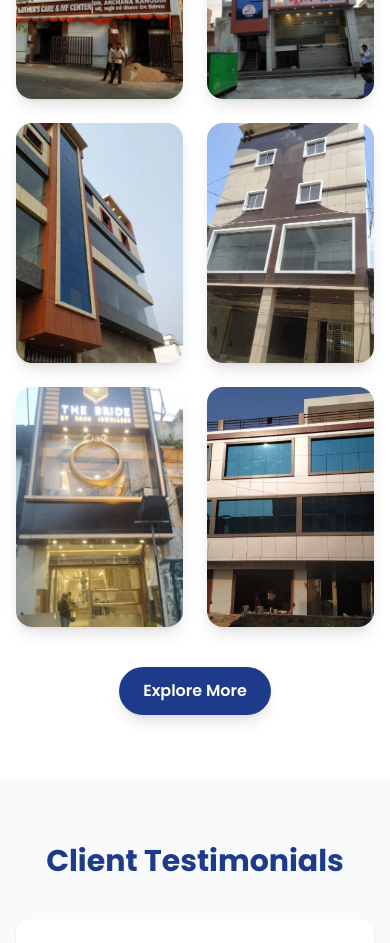
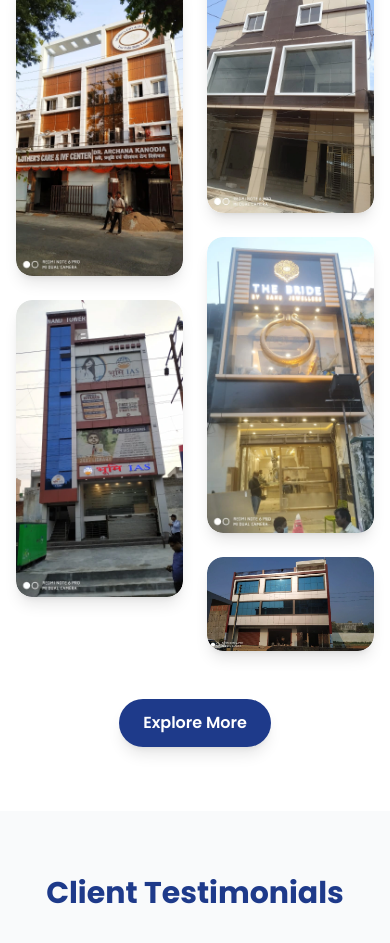
Before and after one commit to mega-bytes111/aluminium-enterprises, a React (Vite) app in the folder client/: page / in a window 390 px wide. Shown: the part 3320-4263 px from the top of the page. Built offline with nearby package versions, Linux system fonts and the light colour scheme; no server answers.

Commit message:
more style addede

```diff
--- a/client/src/components/Gallery.jsx
+++ b/client/src/components/Gallery.jsx
@@ -29,6 +29,7 @@
 
 const Gallery = () => {
   const [visibleCount, setVisibleCount] = useState(8);
+  const [selectedImage, setSelectedImage] = useState(null);
 
   const handleLoadMore = () => {
     setVisibleCount((prev) => prev + 8);
@@ -42,24 +43,29 @@
           Our Project Gallery
         </h2>
 
-        <div className="grid grid-cols-2 md:grid-cols-3 lg:grid-cols-4 gap-6">
+        {/* ✅ Masonry Layout */}
+        <div className="columns-2 md:columns-3 lg:columns-4 gap-6 space-y-6">
+
           {images.slice(0, visibleCount).map((img, index) => (
             <div
               key={index}
-              className="overflow-hidden rounded-2xl shadow-lg hover:shadow-2xl transition duration-300 group"
+              className="break-inside-avoid overflow-hidden rounded-2xl shadow-lg hover:shadow-2xl transition duration-300 cursor-pointer"
+              onClick={() => setSelectedImage(img)}
             >
               <img
                 src={img}
                 alt={`Project ${index + 1}`}
                 loading="lazy"
-                className="w-full h-60 object-cover group-hover:scale-105 transition duration-500"
+                className="w-full object-cover rounded-2xl transform hover:scale-105 transition duration-500"
               />
             </div>
           ))}
+
         </div>
 
+        {/* ✅ Explore More */}
         {visibleCount < images.length && (
-          <div className="text-center mt-10">
+          <div className="text-center mt-12">
             <button
               onClick={handleLoadMore}
               className="bg-blue-900 hover:bg-blue-800 text-white px-6 py-3 rounded-full font-semibold transition shadow-lg"
@@ -70,6 +76,20 @@
         )}
 
       </div>
+
+      {/* ✅ FULL SCREEN MODAL */}
+      {selectedImage && (
+        <div
+          className="fixed inset-0 bg-black/90 flex items-center justify-center z-50 p-4 animate-fadeIn"
+          onClick={() => setSelectedImage(null)}
+        >
+          <img
+            src={selectedImage}
+            alt="Full View"
+            className="max-h-[90vh] max-w-[90vw] rounded-2xl shadow-2xl"
+          />
+        </div>
+      )}
     </section>
   );
 };
--- a/client/src/index.css
+++ b/client/src/index.css
@@ -10,3 +10,12 @@
 html, body {
   overflow-x: hidden;
 }
+
+@keyframes fadeIn {
+  from { opacity: 0; }
+  to { opacity: 1; }
+}
+
+.animate-fadeIn {
+  animation: fadeIn 0.3s ease-in-out;
+}
```
